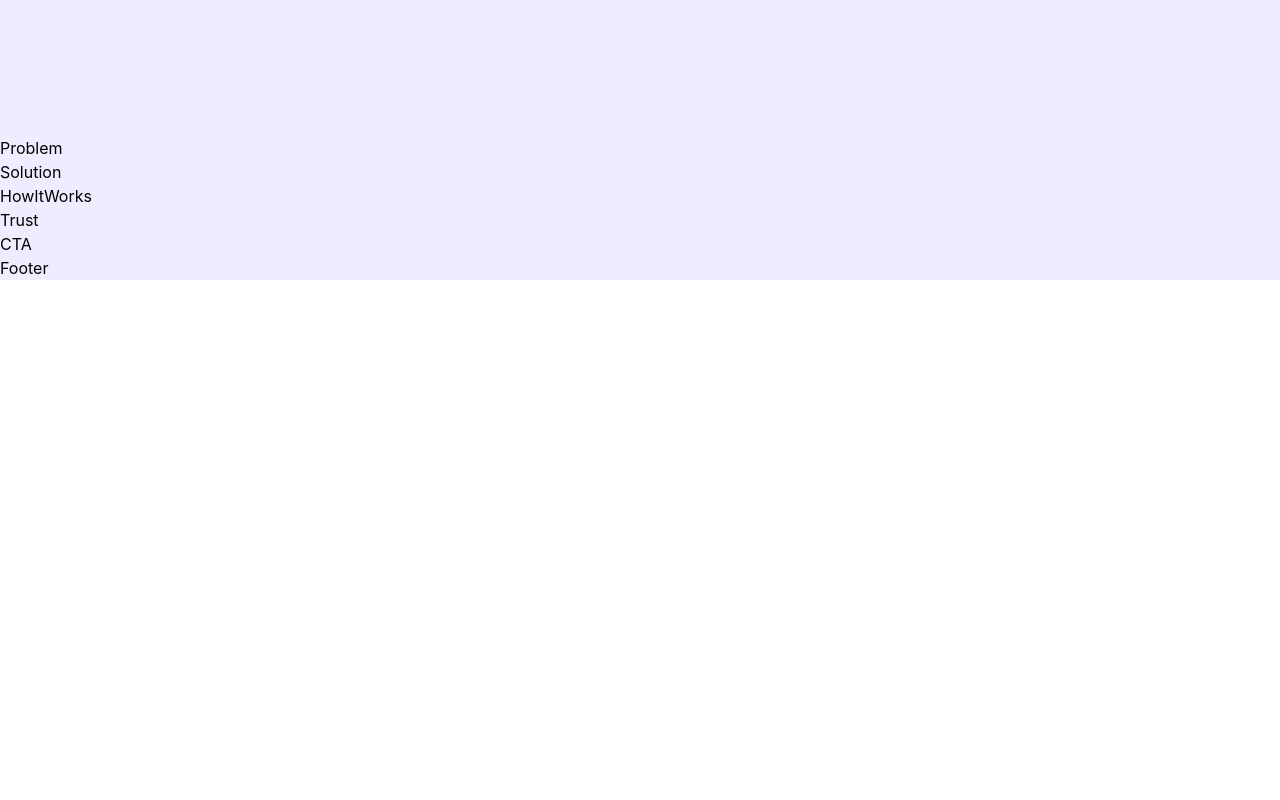
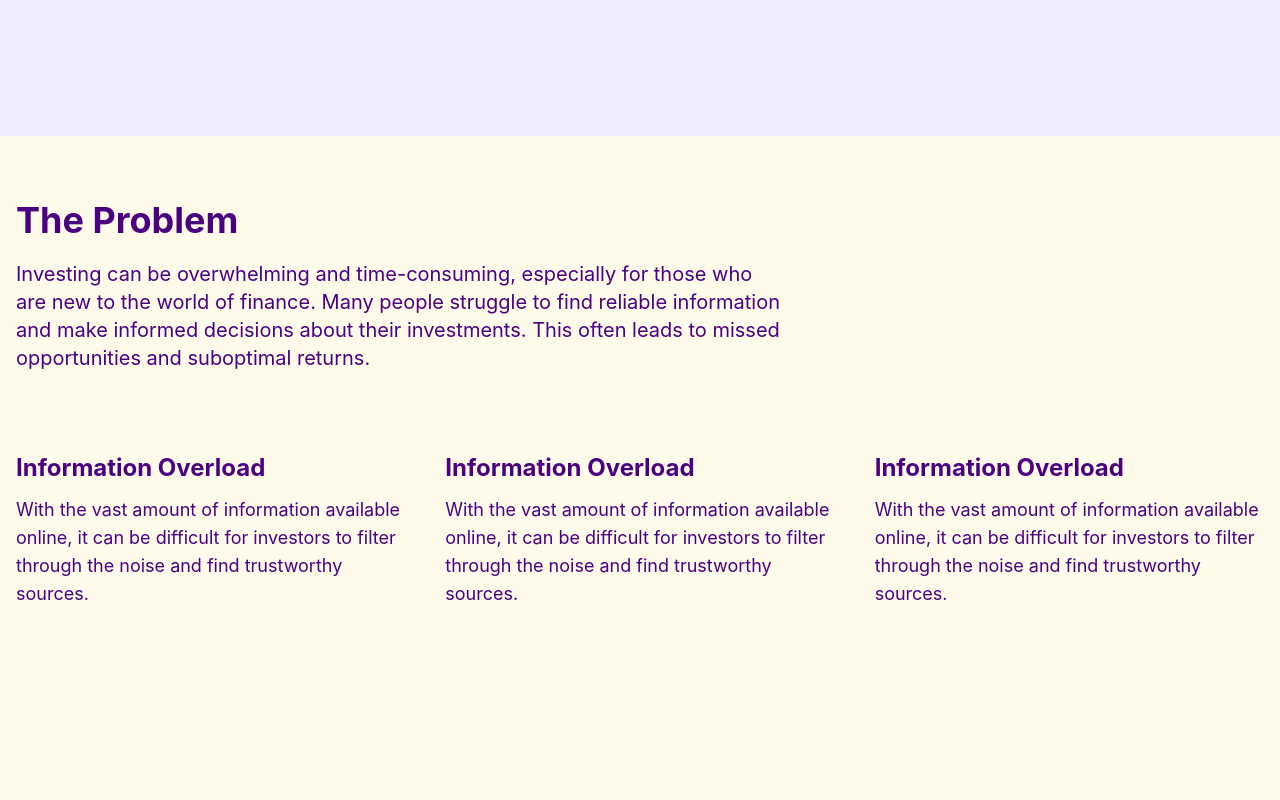
Before and after one commit to kc-clintone/investa-landingpage, a React (Vite) app: page / in a window 1280 px wide. Shown: the part 760-1560 px from the top of the page. Before the commit the page ends 1040 px from the top, so only its background shows below. Built offline with nearby package versions, Linux system fonts and the light colour scheme.

Commit message:
chore: add problem section and initial data

```diff
--- a/src/components/Problem.jsx
+++ b/src/components/Problem.jsx
@@ -1,5 +1,29 @@
 export const Problem = () => {
   return (
-    <div>Problem</div>
+    <div className='flex flex-col items-center py-16 px-4 mx-auto min-h-screen bg-amber-50 min-w-screen'>
+      {/* TODO: Style this accordingly */}
+      <div className="container mx-auto">
+
+        <h2 className='text-4xl font-bold text-[#4B0082]'>The Problem</h2>
+        <p className='text-xl text-[#4B0082] max-w-3xl pt-5'>Investing can be overwhelming and time-consuming, especially for those who are new to the world of finance. Many people struggle to find reliable information and make informed decisions about their investments. This often leads to missed opportunities and suboptimal returns.</p>
+        <div className='flex items-center mt-10 gap-10'>
+          <div>
+            <p className='text-2xl font-bold text-[#4B0082] mt-10'>Information Overload</p>
+            <p className='text-lg text-[#4B0082] max-w-2xl pt-3'>With the vast amount of information available online, it can be difficult for investors to filter through the noise and find trustworthy sources.</p>
+          </div>
+
+                    <div>
+            <p className='text-2xl font-bold text-[#4B0082] mt-10'>Information Overload</p>
+            <p className='text-lg text-[#4B0082] max-w-2xl pt-3'>With the vast amount of information available online, it can be difficult for investors to filter through the noise and find trustworthy sources.</p>
+          </div>
+
+                    <div>
+            <p className='text-2xl font-bold text-[#4B0082] mt-10'>Information Overload</p>
+            <p className='text-lg text-[#4B0082] max-w-2xl pt-3'>With the vast amount of information available online, it can be difficult for investors to filter through the noise and find trustworthy sources.</p>
+          </div>
+        </div>
+      </div>
+
+    </div>
   )
 }
```
